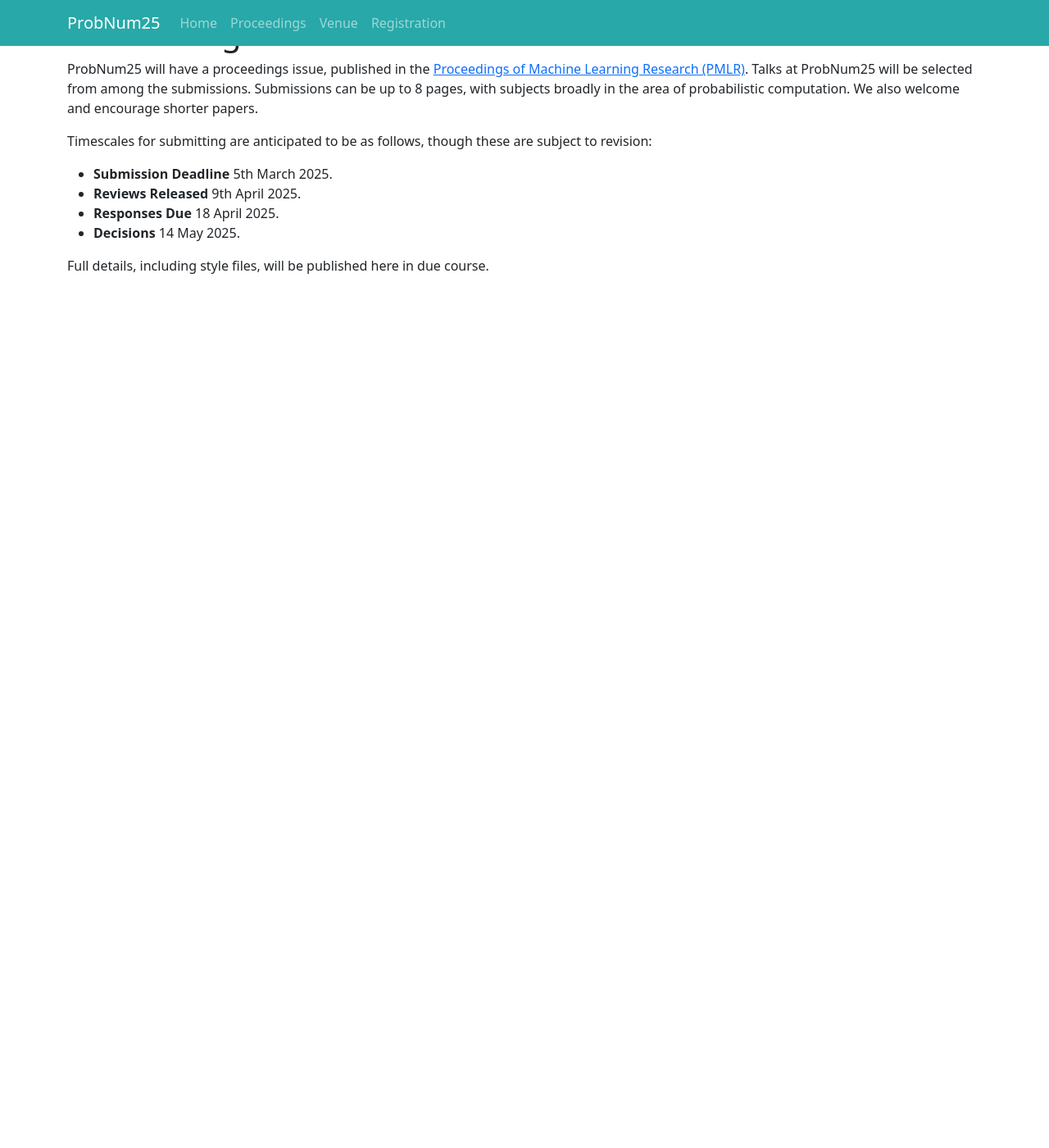
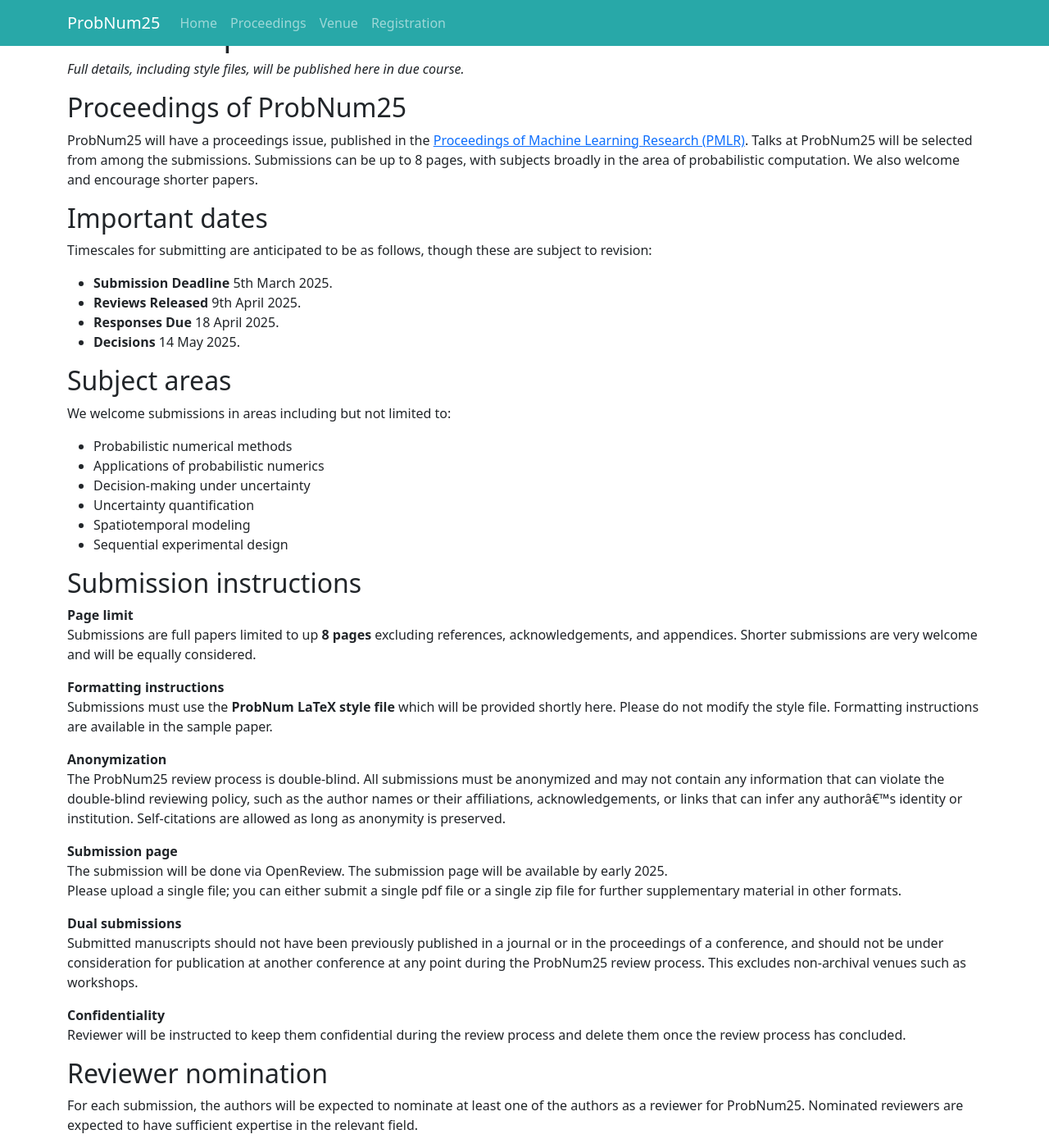
Before and after one commit to probnum2026/probnum2026.github.io, a Jekyll site: the page built from submissions.md, in a window 1280 px wide and 1400 px high, scrolled down 351 px. Shown: the whole window at 82% size. Built offline with Jekyll 4.4.1, drawn with Linux system fonts in a browser that asks for light colours; nearby versions of some CDN libraries; before the commit the page ends 900 px from its top, so only the background shows below that.

Commit message:
Submission instructions

```diff
--- a/submissions.md
+++ b/submissions.md
@@ -3,13 +3,19 @@ layout: default
 title: "ProbNum25 : Submissions"
 ---
 
-# Proceedings of ProbNum25
+
+# Call for Papers
+
+_Full details, including style files, will be published here in due course._
+
+## Proceedings of ProbNum25
 
 ProbNum25 will have a proceedings issue, published in the [Proceedings of Machine Learning Research (PMLR)](https://proceedings.mlr.press).
 Talks at ProbNum25 will be selected from among the submissions.
 Submissions can be up to 8 pages, with subjects broadly in the area of probabilistic computation.
 We also welcome and encourage shorter papers.
 
+## Important dates
 Timescales for submitting are anticipated to be as follows, though these are subject to revision:
 
 - **Submission Deadline** 5th March 2025.
@@ -17,4 +23,42 @@ Timescales for submitting are anticipated to be as follows, though these are sub
 - **Responses Due** 18 April 2025.
 - **Decisions** 14 May 2025.
 
-Full details, including style files, will be published here in due course.
+
+## Subject areas
+
+We welcome submissions in areas including but not limited to:
+
+- Probabilistic numerical methods
+- Applications of probabilistic numerics
+- Decision-making under uncertainty
+- Uncertainty quantification
+- Spatiotemporal modeling
+- Sequential experimental design
+
+## Submission instructions
+
+**Page limit**
+Submissions are full papers limited to up **8 pages** excluding references, acknowledgements, and appendices.
+Shorter submissions are very welcome and will be equally considered.
+
+**Formatting instructions**
+Submissions must use the **ProbNum LaTeX style file** which will be provided shortly here.
+Please do not modify the style file.
+Formatting instructions are available in the sample paper.
+
+**Anonymization**
+The ProbNum25 review process is double-blind. All submissions must be anonymized and may not contain any information that can violate the double-blind reviewing policy, such as the author names or their affiliations, acknowledgements, or links that can infer any author’s identity or institution. Self-citations are allowed as long as anonymity is preserved.
+
+**Submission page**
+The submission will be done via OpenReview. The submission page will be available by early 2025.
+Please upload a single file; you can either submit a single pdf file or a single zip file for further supplementary material in other formats.
+
+**Dual submissions**
+Submitted manuscripts should not have been previously published in a journal or in the proceedings of a conference, and should not be under consideration for publication at another conference at any point during the ProbNum25 review process. This excludes non-archival venues such as workshops.
+
+**Confidentiality**
+Reviewer will be instructed to keep them confidential during the review process and delete them once the review process has concluded.
+
+
+## Reviewer nomination
+For each submission, the authors will be expected to nominate at least one of the authors as a reviewer for ProbNum25. Nominated reviewers are expected to have sufficient expertise in the relevant field.
```
